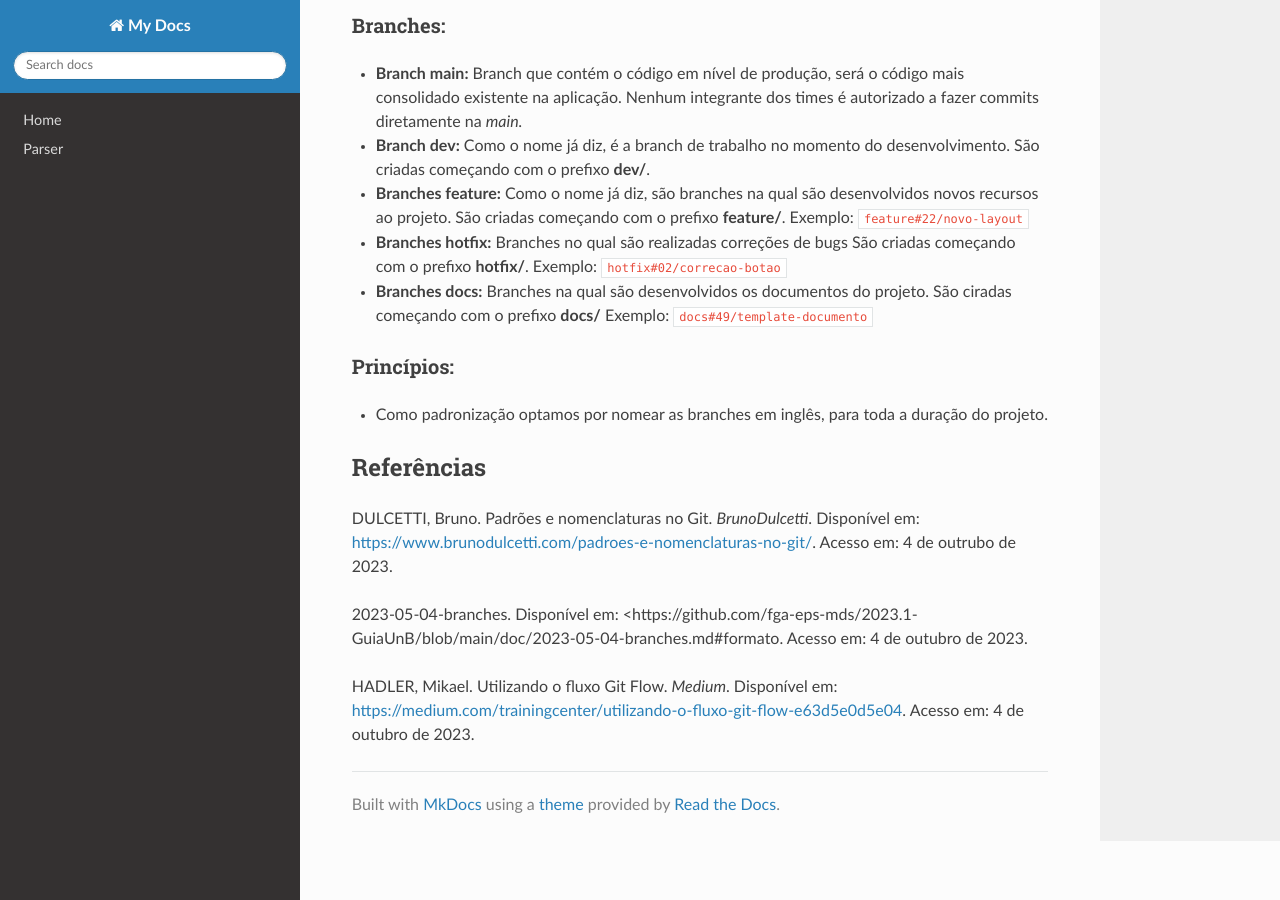
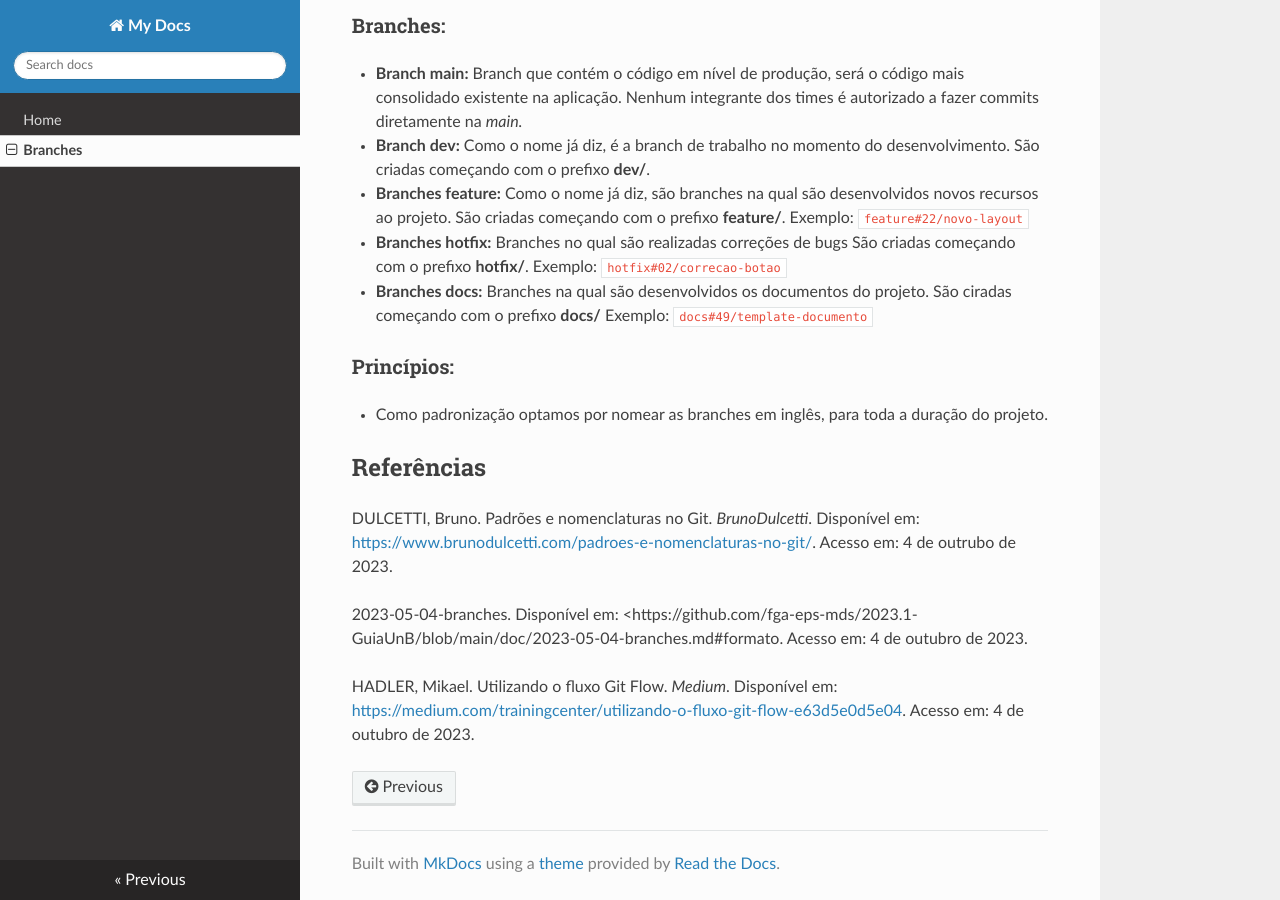
Before and after one commit to unb-mds/2023-2-Squad07, an MkDocs documentation site: the page built from docs/politicas/Branches.md, in a window 1280 px wide and 900 px high, scrolled down 869 px. Built offline with MkDocs 1.6.1, drawn with Linux system fonts in a browser that asks for light colours; nearby versions of some CDN libraries.

Commit message:
Update mkdocs.yml

```diff
--- a/mkdocs.yml
+++ b/mkdocs.yml
@@ -1,5 +1,5 @@
 site_name: My Docs
 nav:
       - Home: README.md
-      - Parser: politicas/parser.md
+      - Branches: politicas/Branches.md
 theme: readthedocs
```
